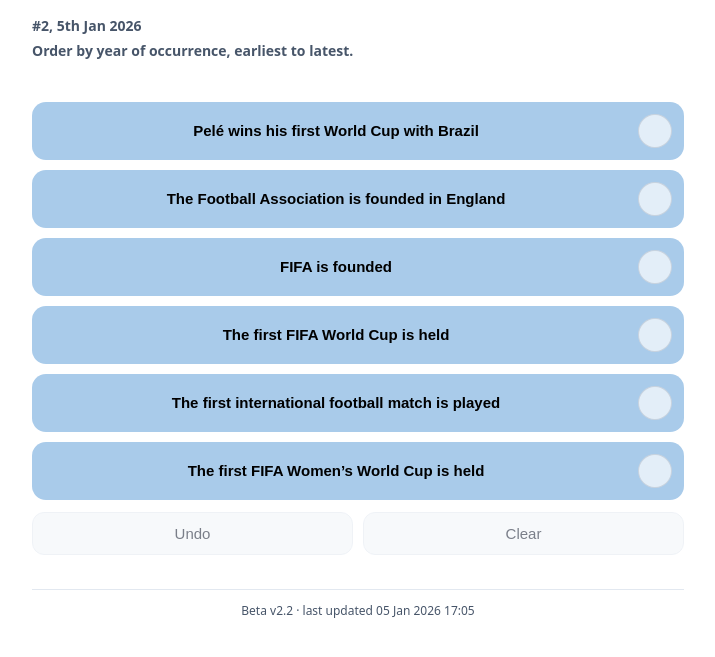
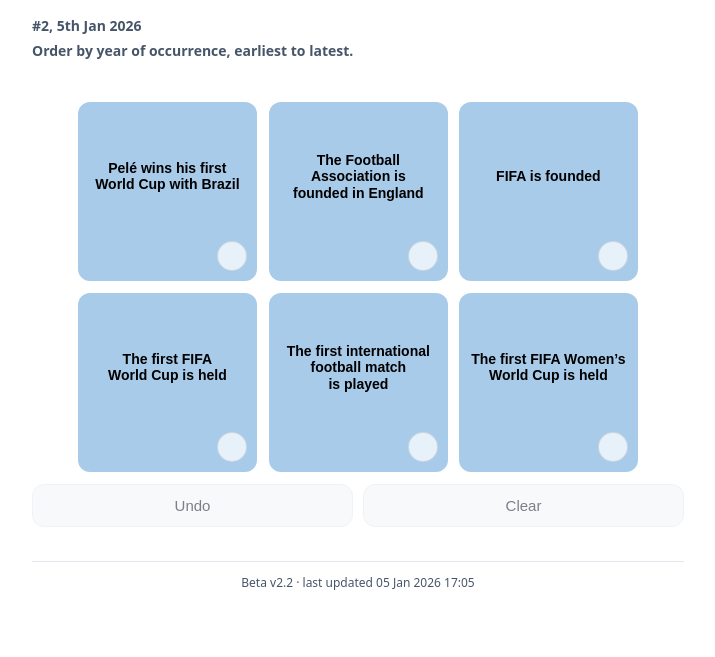
Before and after one commit to jimgallagher80/Eventorder, a PHP site: page / in a window 1280 px wide. Shown: the part 56-713 px from the top of the page, without its empty margins (282-997 px from the left). Run offline with PHP 8.4, Linux system fonts and the light colour scheme.

Commit message:
Update style.css

```diff
--- a/style.css
+++ b/style.css
@@ -182,33 +182,62 @@ button.secondary{
   border-radius: 14px;
 }
 
-/* Event option buttons */
+/* ===== GRID LAYOUT =====
+   - centred “board” within the page (more inset than main padding)
+   - 3 columns by default
+   - switches to 2 columns on smaller screens
+*/
 .event-buttons{
-  display: flex;
-  flex-direction: column;
-  gap: 10px;
-  margin-top: 12px;
+  width: min(560px, 100%);
+  margin: 12px auto 0 auto;
+
+  display: grid;
+  grid-template-columns: repeat(3, 1fr);
+  gap: 12px;
 }
 
-/* Event tiles */
+/* Switch to 2 columns on smaller screens */
+@media (max-width: 520px){
+  .event-buttons{
+    width: min(520px, 100%);
+    grid-template-columns: repeat(2, 1fr);
+    gap: 12px;
+  }
+}
+
+/* Event tiles (square) */
 .event-btn{
+  position: relative;
+
   transition: transform 220ms ease, background-color 160ms ease;
   will-change: transform;
 
   background: var(--blueTint);
   border: none;
-  border-radius: 14px;
+  border-radius: 12px;          /* slightly rounded */
 
-  padding: 12px 12px;
+  aspect-ratio: 1 / 1;          /* fixed square */
+
+  /* reserve space for bottom-right badge */
+  padding: 12px 12px 42px 12px;
+
   color: #000;
-  font-size: 15px;
 
   display: flex;
-  align-items: center;              /* ✅ vertically centred content */
-  justify-content: space-between;
-  gap: 10px;
+  align-items: center;
+  justify-content: center;
 
-  min-height: auto;
+  text-align: center;
+}
+
+/* Darken selected tile (works over any colour) */
+.event-btn.selected::after{
+  content: "";
+  position: absolute;
+  inset: 0;
+  border-radius: inherit;
+  background: rgba(0,0,0,0.14); /* “few shades darker” */
+  pointer-events: none;
 }
 
 /* Centre all tile text */
@@ -216,17 +245,20 @@ button.secondary{
   display: flex;
   flex-direction: column;
   min-width: 0;
-  flex: 1 1 auto;
+  width: 100%;
 
-  align-items: center;              /* ✅ horizontal centring */
-  justify-content: center;          /* ✅ vertical centring */
-  text-align: center;               /* ✅ centre text */
+  align-items: center;
+  justify-content: center;
+  text-align: center;
 }
 
 .event-title{
   font-weight: 800;
-  line-height: 1.25;
+  line-height: 1.18;
   color: #000;
+
+  /* slightly smaller text, responsive */
+  font-size: clamp(12px, 2.7vw, 14px);
 
   /* wrapping */
   white-space: normal;
@@ -235,61 +267,62 @@ button.secondary{
   word-break: break-word;
   overflow-wrap: anywhere;
 
-  /* ✅ encourage balanced wrapping where supported */
+  /* encourage balanced wrapping where supported */
   text-wrap: balance;
 }
 
 .event-value{
-  margin-top: 4px;
-  font-size: 13px;
+  margin-top: 6px;
+  font-size: clamp(11px, 2.4vw, 13px);
   color: rgba(0, 0, 0, 0.72);
   font-weight: 400;
+
   white-space: normal;
   overflow: visible;
   text-overflow: clip;
   text-wrap: balance;
 }
 
-/* Selected */
-.event-btn.selected{
-  box-shadow: 0 0 0 2px rgba(15, 23, 42, 0.10) inset;
-}
-
-/* tiles should not grey out */
+/* tiles should not visually “grey out” */
 .event-btn:disabled{
   opacity: 1;
   cursor: default;
 }
 
-/* Choice badge */
+/* Choice badge (bottom-right circle) */
 .choice-badge{
-  min-width: 34px;
-  width: 34px;
-  height: 34px;
+  position: absolute;
+  right: 10px;
+  bottom: 10px;
+
+  width: 30px;
+  height: 30px;
   border-radius: 999px;
-
-  flex: 0 0 auto;
 
   display: inline-flex;
   align-items: center;
   justify-content: center;
 
   font-weight: 800;
-  font-size: 14px;
+  font-size: 13px;
   color: #000;
 
-  background: rgba(255,255,255,0.68);
+  background: rgba(255,255,255,0.72);
   border: 1px solid rgba(15, 23, 42, 0.12);
 
   line-height: 1;
   padding: 0;
   text-align: center;
+
+  /* ensure it sits above the selected darken overlay */
+  z-index: 2;
 }
 
+/* Correct-position badge styling (light grey number) */
 .choice-badge.badge-correct{
   color: #9ca3af;
   border-color: rgba(15, 23, 42, 0.12);
-  background: rgba(255,255,255,0.78);
+  background: rgba(255,255,255,0.82);
 }
 
 /* Feedback fills */
@@ -302,6 +335,7 @@ button.secondary{
   background: var(--green);
 }
 
+/* Hide badge on final reveal */
 .event-btn.final-reveal .choice-badge{
   display: none;
 }
@@ -480,7 +514,6 @@ button.secondary{
   margin-top: 12px;
 }
 
-/* clickable text lines */
 .archive-link{
   display: block;
   text-decoration: none;
```
